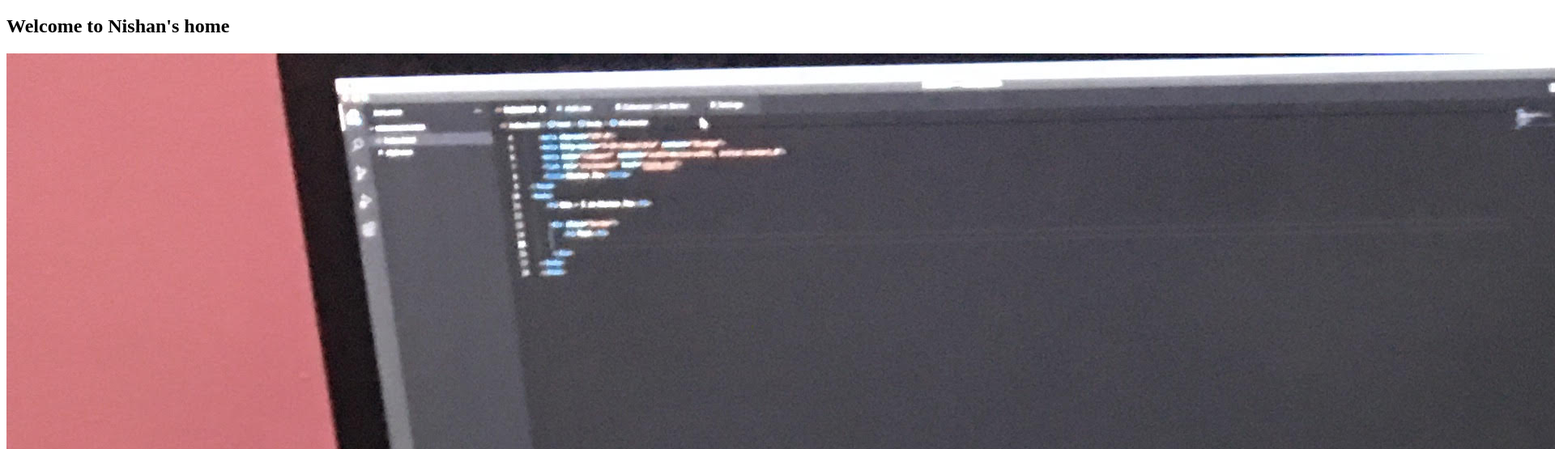
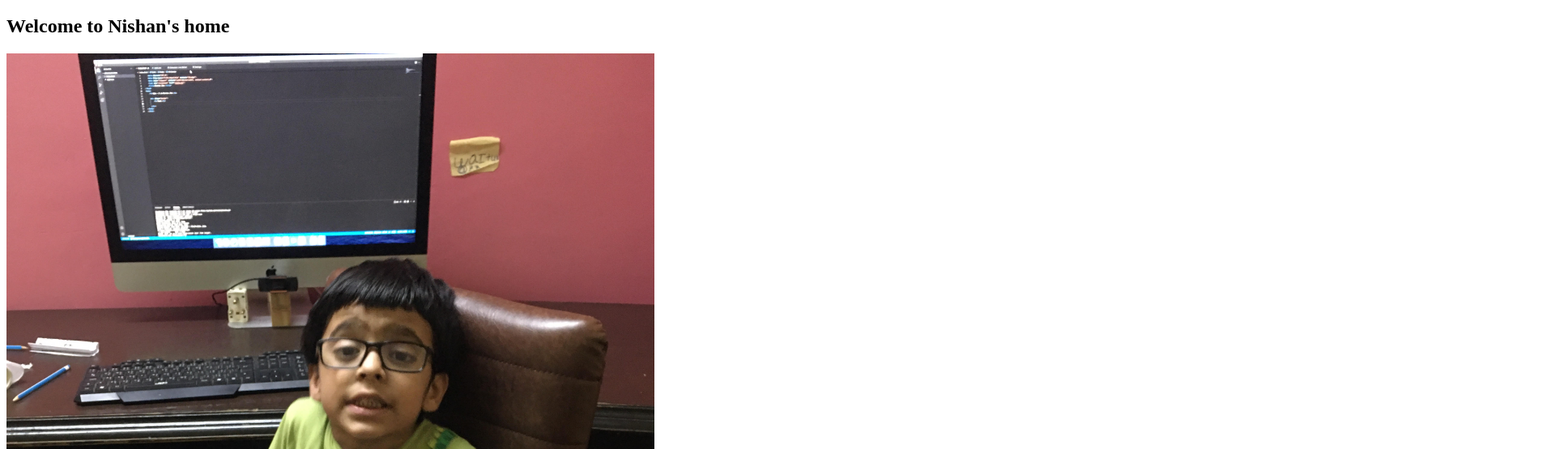
Before and after one commit to nishanjha/ohm, a plain HTML site: page index.html in a window 1280 px wide. Shown: the part 61-616 px from the top of the page at 81% size, 1920 px wide, since content can reach past the window. Drawn offline with Linux system fonts and the light colour scheme.

Commit message:
updated image size

```diff
--- a/index.html
+++ b/index.html
@@ -9,6 +9,6 @@
 <body>
     <h1>Ohm Ganeshaya Namah:</h1>
     <h2>Welcome to Nishan's home</h2>
-    <img src="./img/nishan-comp.jpeg" alt="">
+    <img src="./img/nishan-comp.jpeg" alt="" width="800px">
 </body>
 </html>
```
